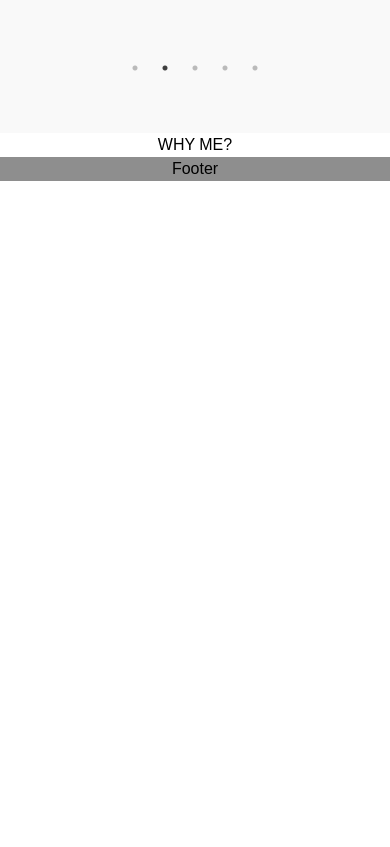
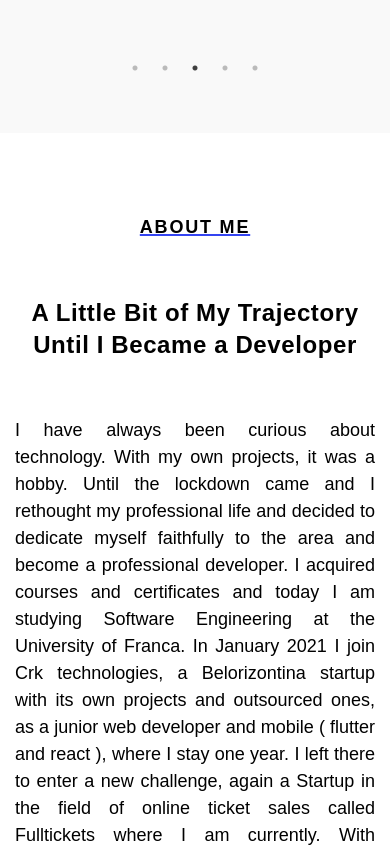
Before and after one commit to DricoCastro/AdrianoCastro-Tailwind, a Next.js app: page / in a window 390 px wide. Shown: the part 2960-3807 px from the top of the page. Before the commit the page ends 3141 px from the top, so only its background shows below. Built offline with nearby package versions, Linux system fonts and the light colour scheme.

Commit message:
about me section done

```diff
--- a/src/app/components/DefaultHeader/index.tsx
+++ b/src/app/components/DefaultHeader/index.tsx
@@ -107,7 +107,7 @@ export const DefaultHeader = () => {
           hover:before:scale-x-100 hover:before:origin-left relative before:w-full before:h-[3px] before:origin-right before:transition-transform before:duration-500 before:scale-x-0 before:bg-royalBlue before:absolute before:left-0 before:bottom-[-2px]
           `}
         >
-          WHY ME?
+          ABOUT ME
         </a>
         <a
           onClick={onTapWpp}
@@ -291,7 +291,7 @@ export const DefaultHeader = () => {
               text-royalBlue
               `}
             >
-              WHY ME?
+              ABOUT ME
             </span>
           </div>
           <Divider />
--- a/src/app/home/awards/components/Carousel/index.tsx
+++ b/src/app/home/awards/components/Carousel/index.tsx
@@ -30,6 +30,7 @@ export default function CertificatesCarousel() {
           gap-y-8
           cursor-pointer
           lg:mb-12
+          md:mb-16
           mb-16
           `}
       >
--- a/src/app/home/whyMe/index.tsx
+++ b/src/app/home/whyMe/index.tsx
@@ -1,3 +1,77 @@
+"use client";
 export const WhyMeSection = () => {
-  return <div>WHY ME?</div>;
+  return (
+    <div
+      className={`
+      w-full
+      lg:px-48
+      px-[15px]
+      flex
+      flex-col
+      items-center
+      justify-center
+      bg-white
+      py-20
+    `}
+    >
+      <div
+        className={`
+          w-full
+          flex
+          flex-col
+          items-center
+          justify-center
+          gap-y-14
+          `}
+      >
+        <a
+          className={`
+            text-lg
+           font-semibold
+           tracking-widest
+           underline
+          decoration-royalBlue
+           decoration-2
+            `}
+        >
+          ABOUT ME
+        </a>
+        <a
+          className={`
+            tracking-wide
+            text-2xl
+           font-semibold
+           w-full
+           text-center
+            `}
+        >
+          A Little Bit of My Trajectory Until I Became a Developer
+        </a>
+
+        <a
+          className={`
+            text-lg
+           font-normal
+           w-full
+           text-justify
+           md:leading-loose
+           leading-normal
+            `}
+        >
+          I have always been curious about technology. With my own projects, it
+          was a hobby. Until the lockdown came and I rethought my professional
+          life and decided to dedicate myself faithfully to the area and become
+          a professional developer. I acquired courses and certificates and
+          today I am studying Software Engineering at the University of Franca.
+          In January 2021 I join Crk technologies, a Belorizontina startup with
+          its own projects and outsourced ones, as a junior web developer and
+          mobile ( flutter and react ), where I stay one year. I left there to
+          enter a new challenge, again a Startup in the field of online ticket
+          sales called Fulltickets where I am currently. With extreme curiosity
+          and desire to learn more and more, I keep evolving in the area,
+          knowing new tools and specializations.
+        </a>
+      </div>
+    </div>
+  );
 };
```
